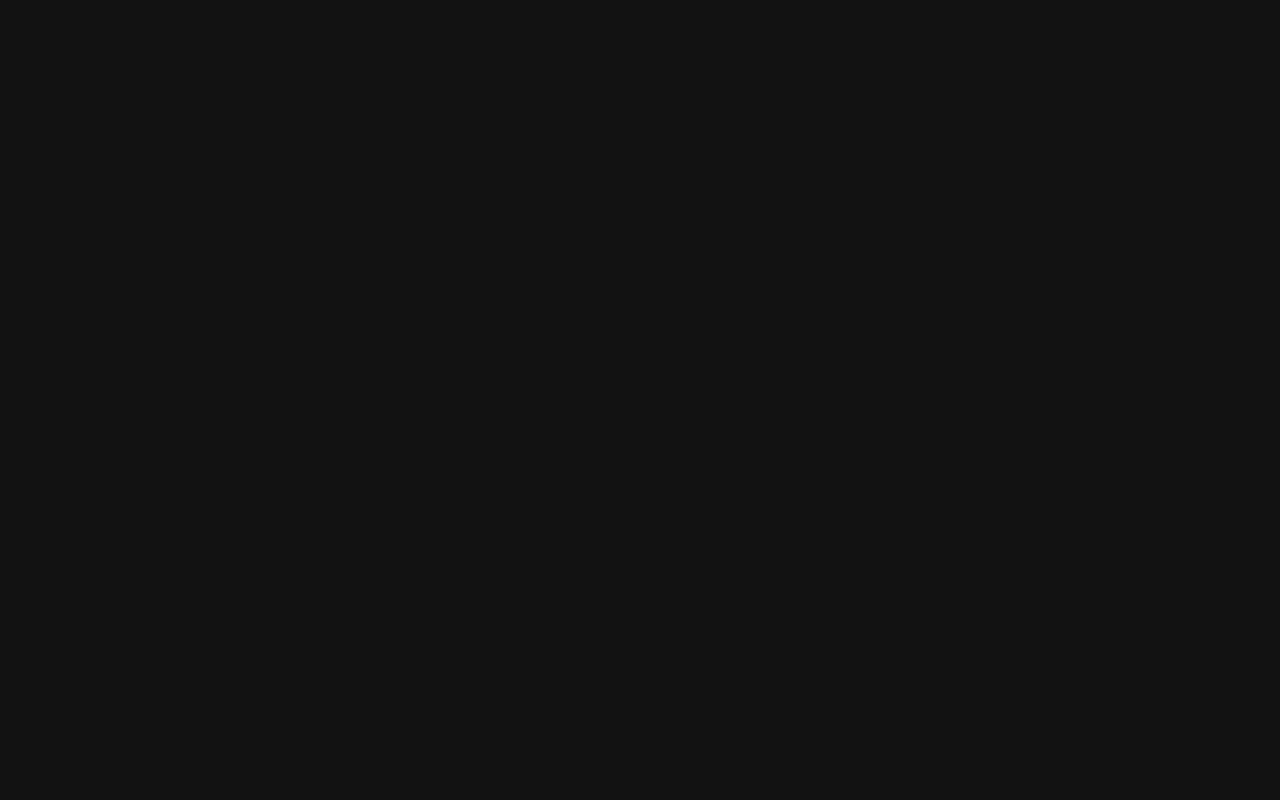
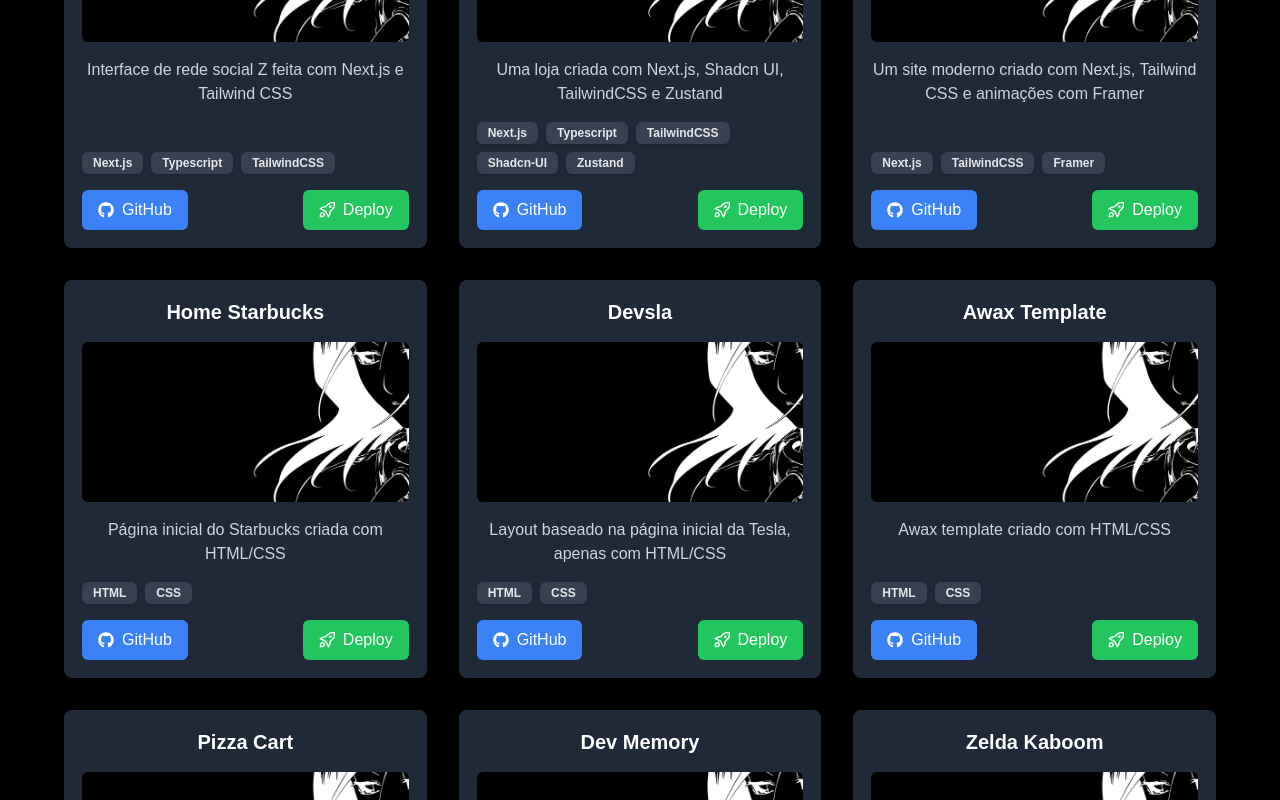
Before and after one commit to LucasAlvaresA/portfolio-lucas, a Next.js app: page / in a window 1280 px wide. Shown: the part 1560-2360 px from the top of the page. Before the commit the page ends 1248 px from the top, so only its background shows below. Built offline with nearby package versions, Linux system fonts and the light colour scheme.

Commit message:
feat:  add projects cards to projects section

```diff
--- a/src/app/page.tsx
+++ b/src/app/page.tsx
@@ -1,7 +1,7 @@
 import { AboutMe } from "@/components/about-me";
-// import { Experiences } from "@/components/experiences";
+import { Experiences } from "@/components/experiences";
 import { Footer } from "@/components/footer";
-// import { Projects } from "@/components/projects";
+import { Projects } from "@/components/projects";
 import { Skills } from "@/components/skills";
 
 export default function Home() {
@@ -14,12 +14,12 @@
                 <section>
                     <Skills />
                 </section>
-                {/* <section>
+                <section>
                     <Projects />
                 </section>
                 <section className="pb-14">
                     <Experiences />
-                </section> */}
+                </section>
             </main>
             <footer>
                 <Footer />
--- a/src/components/about-me.tsx
+++ b/src/components/about-me.tsx
@@ -32,7 +32,7 @@
                         priority
                     />
                 </div>
-                <div className="block sm:hidden">
+                {/* <div className="block sm:hidden">
                     <Image
                         src={mobileWallpaper}
                         alt="Mobile Wallpaper"
@@ -49,7 +49,7 @@
                         className="absolute top-0 left-0 z-0 dark:hidden"
                         priority
                     />
-                </div>
+                </div> */}
                 <div className="relative z-10 text-center">
                     <h1 className="text-4xl sm:text-5xl md:text-6xl lg:text-7xl xl:text-8xl font-extrabold bg-clip-text text-transparent bg-gradient-to-r from-blue-400 via-purple-500 to-pink-500 animate-fadeInWithPulse">
                         Lucas Álvares
--- a/src/components/projects.tsx
+++ b/src/components/projects.tsx
@@ -2,20 +2,76 @@
 
 import { useTranslateStore } from "@/stores/translate-store";
 import { projectsTranslate } from "@/translate/projects";
-// import { FaGithub } from "react-icons/fa";
-// import { GrDeploy } from "react-icons/gr";
-// import { projectsData } from "@/data/projects";
+import { FaGithub } from "react-icons/fa";
+import { GrDeploy } from "react-icons/gr";
+import { projectsData } from "@/data/projects";
+import { Badge } from "@/components/ui/badge";
+import Image from "next/image";
 
 export const Projects = () => {
     const { language } = useTranslateStore((state) => state);
 
     return (
         <div className="w-full bg-white dark:bg-black py-16">
-            <div className="max-w-4xl mx-auto text-center">
+            <div className="max-w-6xl mx-auto text-center">
                 <h1 className="text-3xl font-bold text-gray-800 dark:text-white mb-8">
                     {projectsTranslate[language]?.title}
                 </h1>
-                <div className="w-full">Carousel area</div>
+                <div className="grid grid-cols-1 sm:grid-cols-2 lg:grid-cols-3 xg:grid-cols-4 gap-8">
+                    {projectsData.map((project) => (
+                        <div
+                            key={project.id}
+                            className="bg-gray-100 dark:bg-gray-800 rounded-lg shadow-md p-4 flex flex-col border-2 border-transparent hover:border-gray-500 dark:hover:border-gray-400 transition-all"
+                        >
+                            <h2 className="text-xl font-semibold text-gray-800 dark:text-white mb-4">
+                                {project.project}
+                            </h2>
+                            <div className="relative w-full h-40 mb-4">
+                                <Image
+                                    src={project.image}
+                                    alt={`${project.project} image`}
+                                    className="object-cover rounded-md"
+                                    fill
+                                    sizes="(max-width: 640px) 100vw, (max-width: 1024px) 50vw, 33vw"
+                                    priority={true}
+                                />
+                            </div>
+                            <p className="text-gray-600 dark:text-gray-300 mb-4 flex-grow">
+                                {project.description[language]}
+                            </p>
+                            <div className="flex flex-wrap gap-2 mb-4">
+                                {project.technologies.map((tech, index) => (
+                                    <Badge
+                                        key={index}
+                                        className="bg-gray-200 dark:bg-gray-700 text-gray-800 dark:text-gray-200"
+                                    >
+                                        {tech}
+                                    </Badge>
+                                ))}
+                            </div>
+                            <div className="flex justify-between">
+                                <a
+                                    href={project.github}
+                                    target="_blank"
+                                    rel="noopener noreferrer"
+                                    className="flex items-center gap-2 bg-blue-500 text-white px-4 py-2 rounded-md hover:bg-blue-600 transition"
+                                >
+                                    <FaGithub />
+                                    GitHub
+                                </a>
+                                <a
+                                    href={project.demo}
+                                    target="_blank"
+                                    rel="noopener noreferrer"
+                                    className="flex items-center gap-2 bg-green-500 text-white px-4 py-2 rounded-md hover:bg-green-600 transition"
+                                >
+                                    <GrDeploy />
+                                    Deploy
+                                </a>
+                            </div>
+                        </div>
+                    ))}
+                </div>
             </div>
         </div>
     );
--- a/src/components/skills.tsx
+++ b/src/components/skills.tsx
@@ -20,7 +20,7 @@
                             className="flex flex-col items-center transition-transform transform md:hover:scale-110 md:hover:text-opacity-90"
                         >
                             <Icon
-                                className={`text-6xl mb-2 transition-colors duration-300 ${color}`}
+                                className={`text-4xl sm:text-5xl md:text-6xl mb-2 transition-colors duration-300 ${color}`}
                             />
                             <span className="text-lg font-medium text-gray-700 dark:text-gray-200 transition-opacity duration-300 md:hover:opacity-80">
                                 {name}
--- /dev/null
+++ b/src/components/ui/badge.tsx
@@ -0,0 +1,36 @@
+import * as React from "react"
+import { cva, type VariantProps } from "class-variance-authority"
+
+import { cn } from "@/lib/utils"
+
+const badgeVariants = cva(
+  "inline-flex items-center rounded-md border px-2.5 py-0.5 text-xs font-semibold transition-colors focus:outline-none focus:ring-2 focus:ring-ring focus:ring-offset-2",
+  {
+    variants: {
+      variant: {
+        default:
+          "border-transparent bg-primary text-primary-foreground shadow hover:bg-primary/80",
+        secondary:
+          "border-transparent bg-secondary text-secondary-foreground hover:bg-secondary/80",
+        destructive:
+          "border-transparent bg-destructive text-destructive-foreground shadow hover:bg-destructive/80",
+        outline: "text-foreground",
+      },
+    },
+    defaultVariants: {
+      variant: "default",
+    },
+  }
+)
+
+export interface BadgeProps
+  extends React.HTMLAttributes<HTMLDivElement>,
+    VariantProps<typeof badgeVariants> {}
+
+function Badge({ className, variant, ...props }: BadgeProps) {
+  return (
+    <div className={cn(badgeVariants({ variant }), className)} {...props} />
+  )
+}
+
+export { Badge, badgeVariants }
--- /dev/null
+++ b/src/data/projects.ts
@@ -0,0 +1,116 @@
+export const projectsData = [
+    {
+        id: 1,
+        project: "Z",
+        image: "/wallpaper.jpg",
+        github: "https://github.com/LucasAlvaresA/Z",
+        demo: "https://z-lucas.vercel.app/home",
+        technologies: ["Next.js", "Typescript", "TailwindCSS"],
+        description: {
+            en: "Z social network interface made with Next.js and Tailwind CSS",
+            br: "Interface de rede social Z feita com Next.js e Tailwind CSS",
+        },
+    },
+    {
+        id: 2,
+        project: "Shadcn-UI Store",
+        image: "/wallpaper.jpg",
+        github: "https://github.com/LucasAlvaresA/shadcn-ui-store",
+        demo: "https://shadcn-store-lucas.vercel.app/",
+        technologies: [
+            "Next.js",
+            "Typescript",
+            "TailwindCSS",
+            "Shadcn-UI",
+            "Zustand",
+        ],
+        description: {
+            en: "A store created with Next.js, Shadcn UI, TailwindCSS and Zustand",
+            br: "Uma loja criada com Next.js, Shadcn UI, TailwindCSS e Zustand",
+        },
+    },
+    {
+        id: 3,
+        project: "Metaverse Madness",
+        image: "/wallpaper.jpg",
+        github: "https://github.com/LucasAlvaresA/metaverse-madness",
+        demo: "https://metaverse-lucasa.vercel.app/",
+        technologies: ["Next.js", "TailwindCSS", "Framer"],
+        description: {
+            en: "A modern website created with Next.js, Tailwind CSS and animations with Framer",
+            br: "Um site moderno criado com Next.js, Tailwind CSS e animações com Framer",
+        },
+    },
+    {
+        id: 4,
+        project: "Home Starbucks",
+        image: "/wallpaper.jpg",
+        github: "https://github.com/LucasAlvaresA/home-starbucks",
+        demo: "https://lucasalvaresa.github.io/home-starbucks/",
+        technologies: ["HTML", "CSS"],
+        description: {
+            en: "Starbucks homepage created with HTML/CSS",
+            br: "Página inicial do Starbucks criada com HTML/CSS",
+        },
+    },
+    {
+        id: 5,
+        project: "Devsla",
+        image: "/wallpaper.jpg",
+        github: "https://github.com/LucasAlvaresA/devsla",
+        demo: "https://lucasalvaresa.github.io/devsla/",
+        technologies: ["HTML", "CSS"],
+        description: {
+            en: "Layout based on Tesla homepage, only with HTML/CSS",
+            br: "Layout baseado na página inicial da Tesla, apenas com HTML/CSS",
+        },
+    },
+    {
+        id: 6,
+        project: "Awax Template",
+        image: "/wallpaper.jpg",
+        github: "https://github.com/LucasAlvaresA/awax-template",
+        demo: "https://lucasalvaresa.github.io/awax-template/",
+        technologies: ["HTML", "CSS"],
+        description: {
+            en: "Awax template created with HTML/CSS",
+            br: "Awax template criado com HTML/CSS",
+        },
+    },
+    {
+        id: 7,
+        project: "Pizza Cart",
+        image: "/wallpaper.jpg",
+        github: "https://github.com/LucasAlvaresA/pizza-cart",
+        demo: "https://lucasalvaresa.github.io/pizza-cart/",
+        technologies: ["HTML", "CSS", "Javascript"],
+        description: {
+            en: "Shopping cart created with Javascript and CSS",
+            br: "Carrinho de compras criado com Javascript e CSS",
+        },
+    },
+    {
+        id: 8,
+        project: "Dev Memory",
+        image: "/wallpaper.jpg",
+        github: "https://github.com/LucasAlvaresA/devmemory",
+        demo: "https://lucasalvares-devmemory.vercel.app/",
+        technologies: ["React", "Typescript", "Styled-Components"],
+        description: {
+            en: "A simple memory game created with ReactJS",
+            br: "Um jogo de memória simples criado com ReactJS",
+        },
+    },
+    {
+        id: 9,
+        project: "Zelda Kaboom",
+        image: "/wallpaper.jpg",
+        github: "https://github.com/LucasAlvaresA/zelda-kaboom",
+        demo: "https://lucasalvaresa.github.io/zelda-kaboom/",
+        technologies: ["HTML", "Javascript", "Kaboom.js"],
+        description: {
+            en: "Zelda made with Kaboom.js!",
+            br: "Zelda feito com Kaboom.js!",
+        },
+    },
+];
```
Also changed, not shown: src/types/project.ts (added, +8 -0 lines).
